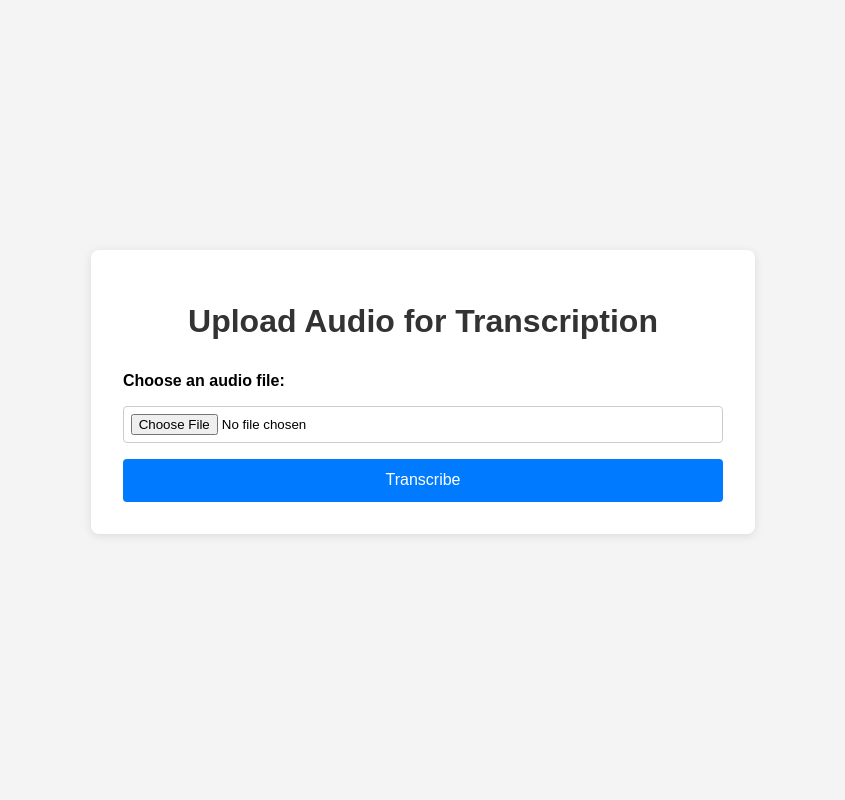
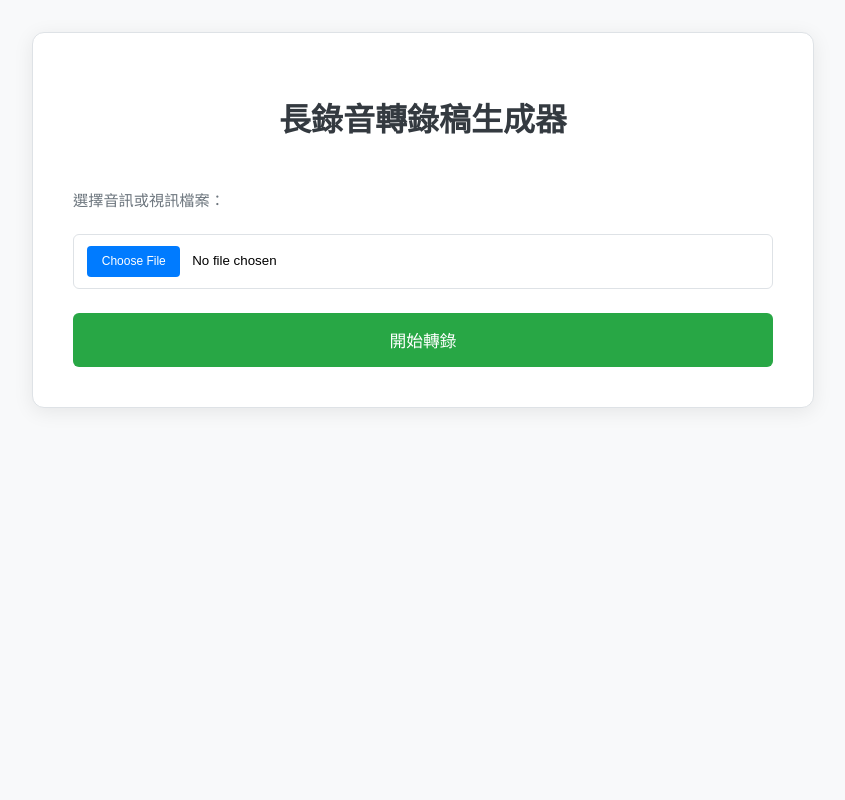
Before and after one commit to HyperfocuSam/tool-tts, a FastAPI app: page / in a window 1280 px wide. Shown: the whole page, without its empty margins (217-1062 px from the left). Run offline with FastAPI, Linux system fonts and the light colour scheme.

Commit message:
Feat: Enhance UI, add loading spinner, and translate to Traditional Chinese

```diff
--- a/templates/index.html
+++ b/templates/index.html
@@ -1,94 +1,169 @@
 <!DOCTYPE html>
-<html lang="en">
+<html lang="zh-Hant"> <!-- Set language to Traditional Chinese -->
 <head>
     <meta charset="UTF-8">
     <meta name="viewport" content="width=device-width, initial-scale=1.0">
-    <title>Audio Transcription Service</title>
+    <title>長錄音轉錄稿生成器</title> <!-- Updated Title -->
     <style>
+        :root {
+            --primary-color: #007bff;
+            --secondary-color: #6c757d;
+            --light-gray: #f8f9fa;
+            --dark-gray: #343a40;
+            --border-color: #dee2e6;
+            --success-color: #28a745;
+            --error-color: #dc3545;
+        }
+
         body {
-            font-family: sans-serif;
-            margin: 2em;
-            background-color: #f4f4f4;
+            font-family: -apple-system, BlinkMacSystemFont, "Segoe UI", Roboto, "Helvetica Neue", Arial, "Noto Sans", sans-serif, "Apple Color Emoji", "Segoe UI Emoji", "Segoe UI Symbol", "Noto Color Emoji", "Noto Sans TC", sans-serif; /* Added Noto Sans TC */
+            margin: 0;
+            background-color: var(--light-gray);
             display: flex;
             justify-content: center;
-            align-items: center;
-            min-height: 90vh;
+            align-items: flex-start; /* Align top */
+            min-height: 100vh;
+            padding: 2em;
+            box-sizing: border-box;
         }
         .container {
             background-color: #fff;
-            padding: 2em;
-            border-radius: 8px;
-            box-shadow: 0 2px 10px rgba(0, 0, 0, 0.1);
-            max-width: 600px;
+            padding: 2.5em;
+            border-radius: 12px;
+            box-shadow: 0 4px 20px rgba(0, 0, 0, 0.08);
+            max-width: 700px;
             width: 100%;
+            border: 1px solid var(--border-color);
         }
         h1 {
             text-align: center;
-            color: #333;
-            margin-bottom: 1em;
+            color: var(--dark-gray);
+            margin-bottom: 1.5em;
+            font-weight: 600;
         }
         form {
             display: flex;
             flex-direction: column;
-            gap: 1em;
+            gap: 1.5em; /* Increased gap */
         }
         label {
-            font-weight: bold;
+            font-weight: 500; /* Slightly less bold */
+            color: var(--secondary-color);
+            font-size: 0.95em;
         }
         input[type="file"] {
-            padding: 0.5em;
-            border: 1px solid #ccc;
-            border-radius: 4px;
+            padding: 0.8em 1em; /* Increased padding */
+            border: 1px solid var(--border-color);
+            border-radius: 6px; /* Slightly more rounded */
+            background-color: #fff;
+            cursor: pointer;
+            transition: border-color 0.2s ease;
         }
-        button {
-            padding: 0.8em 1.5em;
-            background-color: #007bff;
+        input[type="file"]:hover {
+            border-color: var(--primary-color);
+        }
+        /* Style the file input button */
+        input[type="file"]::file-selector-button {
+            padding: 0.7em 1.2em;
+            margin-right: 1em;
+            background-color: var(--primary-color);
             color: white;
             border: none;
             border-radius: 4px;
             cursor: pointer;
-            font-size: 1em;
+            font-size: 0.9em;
             transition: background-color 0.3s ease;
         }
+        input[type="file"]::file-selector-button:hover {
+             background-color: #0056b3;
+        }
+
+        button {
+            padding: 0.9em 1.8em; /* Increased padding */
+            background-color: var(--success-color); /* Changed to green */
+            color: white;
+            border: none;
+            border-radius: 6px;
+            cursor: pointer;
+            font-size: 1.05em; /* Slightly larger */
+            font-weight: 500;
+            transition: background-color 0.3s ease, transform 0.1s ease;
+        }
         button:hover {
-            background-color: #0056b3;
+            background-color: #218838; /* Darker green */
+            transform: translateY(-1px);
+        }
+        button:active {
+            transform: translateY(0px);
         }
         button:disabled {
             background-color: #ccc;
             cursor: not-allowed;
+            transform: none;
         }
         #result-container {
-            margin-top: 2em;
-            padding: 1em;
-            border: 1px solid #ddd;
-            border-radius: 4px;
-            background-color: #f9f9f9;
-            white-space: pre-wrap; /* Preserve whitespace and line breaks */
-            word-wrap: break-word; /* Break long words */
-            max-height: 400px;
-            overflow-y: auto; /* Add scrollbar if content exceeds max height */
-            display: none; /* Hidden by default */
+            margin-top: 2.5em;
+            padding: 1.5em;
+            border: 1px solid var(--border-color);
+            border-radius: 8px;
+            background-color: var(--light-gray);
+            white-space: pre-wrap;
+            word-wrap: break-word;
+            max-height: 500px; /* Increased height */
+            overflow-y: auto;
+            display: none;
+            line-height: 1.6; /* Improved readability */
+            font-size: 0.95em;
+        }
+        #result-container h2 {
+            margin-top: 0;
+            margin-bottom: 1em;
+            color: var(--dark-gray);
+            font-weight: 600;
+            border-bottom: 1px solid var(--border-color);
+            padding-bottom: 0.5em;
         }
         .loading-indicator {
             text-align: center;
-            margin-top: 1em;
-            font-style: italic;
-            color: #555;
-            display: none; /* Hidden by default */
+            margin-top: 1.5em;
+            color: var(--secondary-color);
+            display: none;
+            font-size: 1em;
+            padding: 1em;
+            background-color: #e9ecef;
+            border-radius: 6px;
         }
+        /* Spinner animation */
+        .spinner {
+            display: inline-block;
+            width: 1.2em;
+            height: 1.2em;
+            border: 3px solid rgba(0, 0, 0, 0.1);
+            border-radius: 50%;
+            border-top-color: var(--primary-color);
+            animation: spin 1s ease-in-out infinite;
+            margin-right: 0.5em;
+            vertical-align: middle;
+        }
+        @keyframes spin {
+            to { transform: rotate(360deg); }
+        }
+
     </style>
 </head>
 <body>
     <div class="container">
-        <h1>Upload Audio for Transcription</h1>
+        <h1>長錄音轉錄稿生成器</h1> <!-- Updated Title -->
         <form id="upload-form" enctype="multipart/form-data">
-            <label for="audio_file">Choose an audio file:</label>
+            <label for="audio_file">選擇音訊或視訊檔案：</label> <!-- Updated Label -->
             <input type="file" id="audio_file" name="audio_file" accept="audio/*,video/*" required>
-            <button type="submit" id="submit-button">Transcribe</button>
+            <button type="submit" id="submit-button">開始轉錄</button> <!-- Updated Button Text -->
         </form>
-        <div class="loading-indicator" id="loading">Processing... Please wait. This might take a while for large files.</div>
+        <div class="loading-indicator" id="loading">
+             <span class="spinner"></span>處理中... 請稍候。大型檔案可能需要一些時間。 <!-- Updated Loading Text + Spinner -->
+        </div>
         <div id="result-container">
-            <h2>Transcription Result:</h2>
+            <h2>轉錄結果：</h2> <!-- Updated Result Header -->
             <pre id="transcription-output"></pre>
         </div>
     </div>
```
